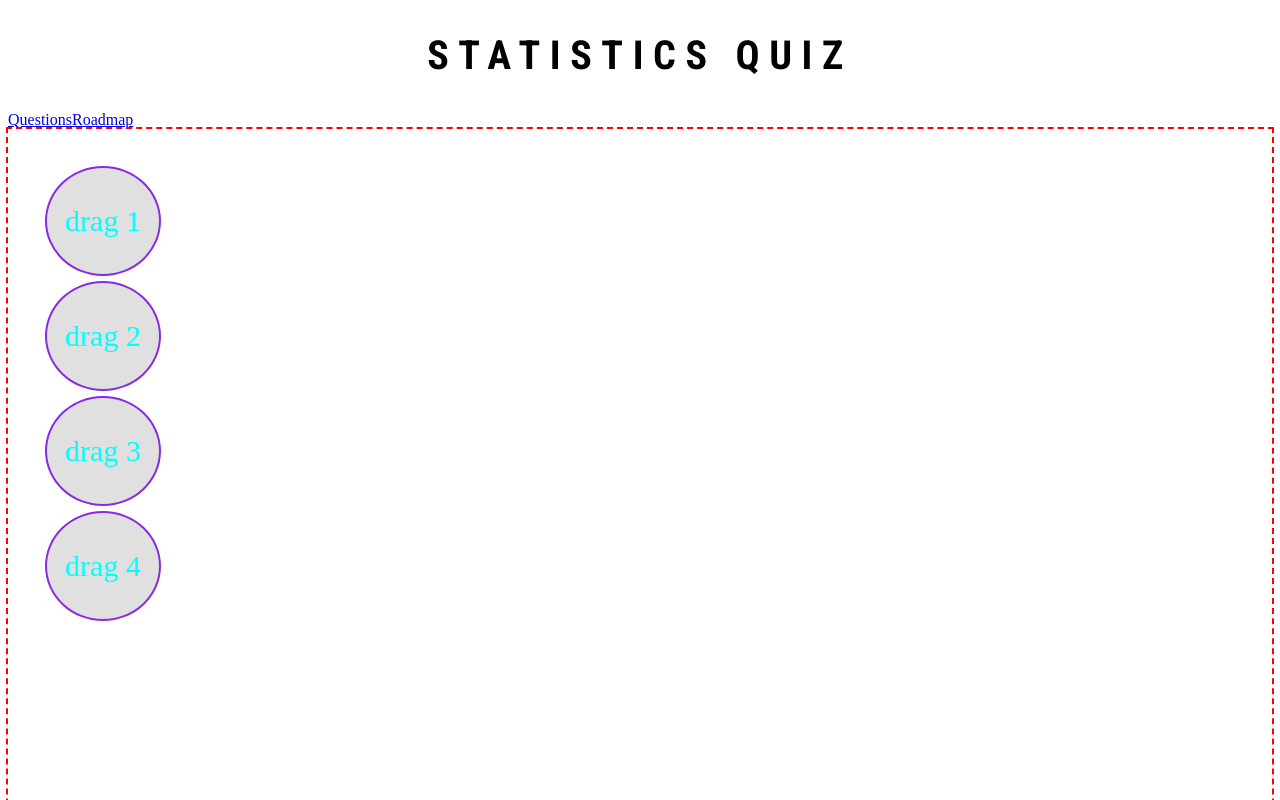
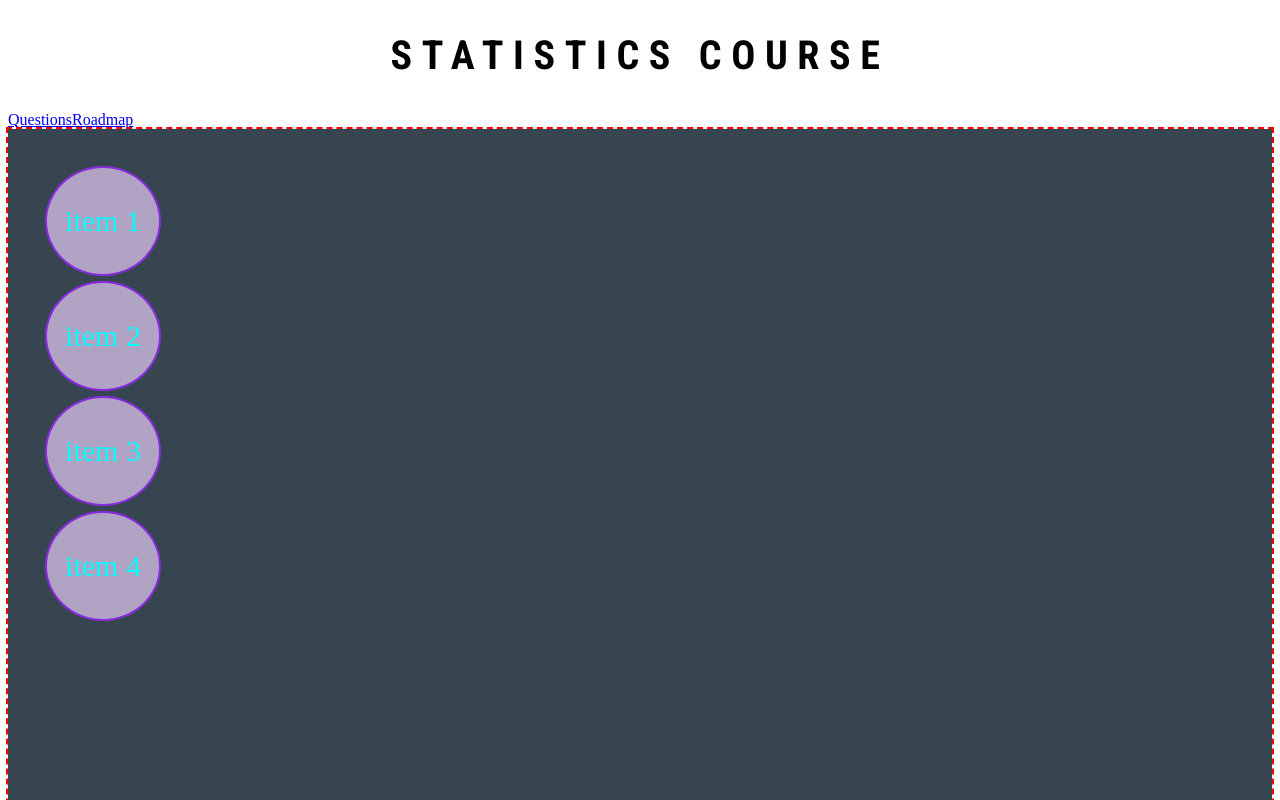
Before and after one commit to Jpkeys29/Quick-Review, a React (Vite) app: page / in a window 1280 px wide. Shown: the top 800 px of the page. Built offline with nearby package versions, Linux system fonts and the light colour scheme.

Commit message:
Setting up SideBar

```diff
--- a/src/components/Draggable.jsx
+++ b/src/components/Draggable.jsx
@@ -1,23 +1,36 @@
 import { use } from "react";
 import { useEffect, useState, useRef } from "react";
+import { SidePage } from "./SidePage";
 
 export const Draggable = () => {
     const initialValues = [
-        { id: 1, value: "drag 1"},
-        { id: 2, value: "drag 2"},
-        { id: 3, value: "drag 3"},
-        { id: 4, value: "drag 4"},
+        { id: 1, value: "item 1"},
+        { id: 2, value: "item 2"},
+        { id: 3, value: "item 3"},
+        { id: 4, value: "item 4"},
     ];
 
     const [position, setPosition] = useState(
         Object.fromEntries(initialValues.map(item => [item.id,{x:0, y:0}])));
 
     const [draggingId, setDraggingId] = useState(null);
-    const dragStartPositions = useRef({});
+    const [isOpen, setIsOpen] = useState(
+        initialValues.map(item => ({
+            id: item.id,
+            toggled: false
+        }))
+    );
+    const dragStartPositionsRef = useRef({});
+
+    const handleToggle = (idToggle) => {
+            setIsOpen(prevItem => prevItem.map(item =>
+                item.id === idToggle ? {...item, toggled: !item.toggled} : item
+                ))
+    }
 
     const handleMouseDown = (e,id) => {
         setDraggingId(id);
-        dragStartPositions.current = {
+        dragStartPositionsRef.current = {
             x: e.clientX - position[id].x,
             y: e.clientY - position[id].y,
         };
@@ -32,8 +45,8 @@ export const Draggable = () => {
             setPosition(prev => ({
                 ...prev,
                 [draggingId] : {
-                    x: e.clientX - dragStartPositions.current.x,
-                    y: e.clientY - dragStartPositions.current.y,
+                    x: e.clientX - dragStartPositionsRef.current.x,
+                    y: e.clientY - dragStartPositionsRef.current.y,
                 }
             }));
         }
@@ -50,13 +63,15 @@ export const Draggable = () => {
             <div
             key={item.id}
             className="item"
+            onClick={() => handleToggle(item.id)}
             onMouseDown={(e) => handleMouseDown(e, item.id)}
             style={{
                 transform: `translate(${position[item.id].x}px, ${position[item.id].y}px)`,
                 cursor: draggingId === item.id ? 'grabbing' : 'grab',
-                backgroundColor: draggingId === item.id ? '#a5d6a7' : '#e0e0e0',
+                // backgroundColor: draggingId === item.id ? '#a5d6a7' : '#e0e0e0',
               }}
             >
+                {isOpen.find(openItem => openItem.id === item.id)?.toggled && (<SidePage itemId={item.id}/>)}
                 {item.value}
             </div>
             ))
--- a/src/components/Header.jsx
+++ b/src/components/Header.jsx
@@ -1,7 +1,7 @@
 export const Header = () => {
     return (
         <header>
-            <h1>Statistics Quiz</h1>
+            <h1>Statistics Course</h1>
         </header>
     )
 }
--- a/src/components/NavBar.jsx
+++ b/src/components/NavBar.jsx
@@ -4,7 +4,7 @@ import { Questionnaire } from './Questionnaire';
 
 export const NavBar = () => {
     return(
-        <div class='navbar'>
+        <div className='navbar'>
             <Link to="/questionnaire">
             Questions
             </Link>
--- /dev/null
+++ b/src/components/SidePage.jsx
@@ -0,0 +1,9 @@
+import { useEffect, useState, useRef } from "react";
+
+export const SidePage = () => {
+    return(
+        <div>
+            Sidebar
+        </div>
+    )
+}
--- a/src/index.css
+++ b/src/index.css
@@ -28,6 +28,7 @@ header h1 {
   height: 800px;
   padding: 2em;
   margin: 0 auto;
+  background-color:#36454F;
 }
 
 .sidebar {
```
